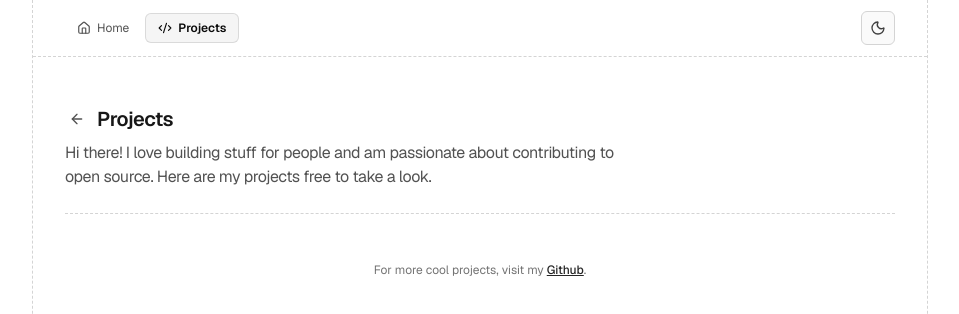
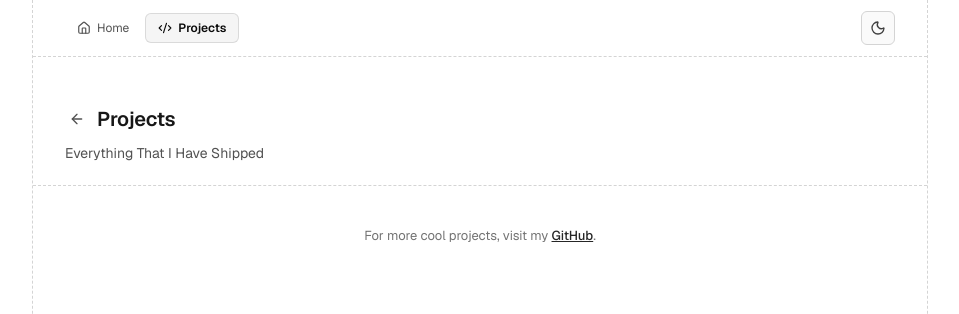
Before and after one commit to N1KHIL-CHOUDHARY/portfolio, a Next.js app: page /projects in a window 1280 px wide. Shown: the top 314 px of the page, without its empty margins (155-1114 px from the left). Built offline with nearby package versions, Linux system fonts and the light colour scheme; no server answers; the database is empty; a web font is replaced by a local one.

Commit message:
update page.tsx

```diff
--- a/app/projects/page.tsx
+++ b/app/projects/page.tsx
@@ -14,28 +14,28 @@ export default async function ProjectsPage() {
 
   return (
     <BlueprintLayout>
-      <div className="flex items-center gap-2 mb-2 text-neutral-800 dark:text-neutral-200 font-mono text-sm">
+      <div className="flex items-center gap-2 mb-2 text-neutral-800 dark:text-neutral-200 text-sm">
         <Link
           href="/"
-          className="p-1 rounded hover:bg-neutral-100 dark:hover:bg-neutral-800 transition-colors flex items-center"
+          className="p-1 rounded-md hover:bg-neutral-100 dark:hover:bg-neutral-800 transition-colors flex items-center"
         >
           <ArrowLeft className="w-4 h-4 text-neutral-600 dark:text-neutral-400" />
         </Link>
-        <h1 className="font-semibold text-xl tracking-tight text-neutral-900 dark:text-neutral-50 font-mono">
-          <span className="link--elara">Projects</span>
+        <h1 className="font-semibold text-[20px] tracking-[-0.01em] text-neutral-900 dark:text-neutral-50">
+          <span>Projects</span>
         </h1>
       </div>
 
-      <p className="tracking-tight text-neutral-600 dark:text-neutral-400 max-w-xl text-sm md:text-base mt-2 mb-6">
-        Hi there! I love building stuff for people and am passionate about contributing to open source. Here are my projects free to take a look.
+      <p className="tracking-normal text-neutral-600 dark:text-neutral-400 max-w-2xl text-[14px] font-normal leading-[1.65] mt-1 mb-5">
+        Everything That I Have Shipped
       </p>
 
-      <div className="w-full h-px border-t border-dashed border-neutral-300 dark:border-neutral-800 my-4" />
+      <div className="-mx-6 sm:-mx-8 h-px border-t border-dashed border-neutral-300 dark:border-neutral-800 my-4" />
 
       <ProjectsSection projects={projects} showAll={true} hideViewAllButton={true} />
 
       {/* FOOTER TEXT */}
-      <p className="text-center font-mono text-xs text-neutral-500 dark:text-neutral-400 mt-12">
+      <p className="text-center text-[12px] sm:text-[13px] font-normal text-neutral-500 dark:text-neutral-400 mt-10">
         For more cool projects, visit my{" "}
         <a
           href="https://github.com/n1khil-choudhary"
@@ -43,7 +43,7 @@ export default async function ProjectsPage() {
           rel="noopener noreferrer"
           className="underline font-medium text-neutral-800 dark:text-neutral-200"
         >
-          Github
+          GitHub
         </a>
         .
       </p>
```
